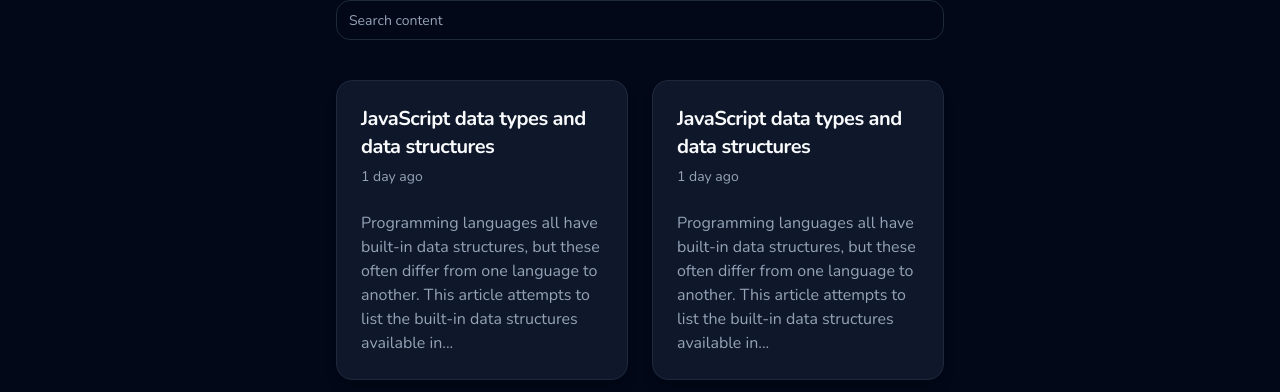
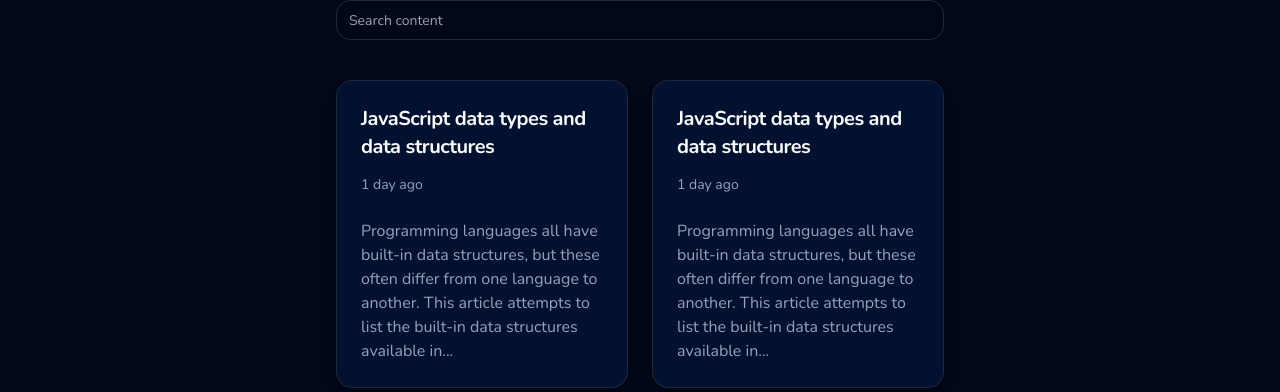
Before and after one commit to lucastenani/github-blog, a React (Vite) app: page / in a window 1280 px wide. Shown: the part 560-952 px from the top of the page. Built offline with nearby package versions, Linux system fonts and the light colour scheme.

Commit message:
style - Improve page styles

```diff
--- a/src/components/ui/card.tsx
+++ b/src/components/ui/card.tsx
@@ -9,7 +9,7 @@ const Card = React.forwardRef<
   <div
     ref={ref}
     className={cn(
-      'rounded-lg border bg-slate-900 text-card-foreground shadow-lg',
+      'rounded-lg border bg-card text-card-foreground shadow-lg',
       className,
     )}
     {...props}
--- a/src/globals.css
+++ b/src/globals.css
@@ -6,7 +6,7 @@
   :root {
     --background: 222.2 84% 4.9%;
     --foreground: 210 40% 98%;
-    --card: 222.2 84% 4.9%;
+    --card: 222.2 88.22% 10.15%;
     --card-foreground: 210 40% 98%;
     --popover: 222.2 84% 4.9%;
     --popover-foreground: 210 40% 98%;
--- a/src/pages/_layouts/app.tsx
+++ b/src/pages/_layouts/app.tsx
@@ -7,11 +7,11 @@ import logoPath from '@/assets/logo.svg'
 export function AppLayout() {
   return (
     <div className="w-screen">
-      <header className="hidden w-full items-center justify-between bg-blue-950 md:flex md:py-8">
+      <header className="hidden w-full items-center bg-blue-950 md:flex md:justify-center md:py-16 lg:justify-between lg:py-8">
         <img
           src={effectPath}
           alt="Effect Image"
-          className="h-auto max-w-full md:max-w-[409px]"
+          className="hidden h-auto max-w-full md:max-w-[409px] lg:flex"
         />
 
         <div className="flex flex-col items-center justify-center gap-3">
@@ -28,11 +28,11 @@ export function AppLayout() {
         <img
           src={effect2Path}
           alt="Effect Image"
-          className="h-auto max-w-full md:max-w-[371]"
+          className="hidden h-auto max-w-full md:max-w-[371] lg:flex"
         />
       </header>
 
-      <main className="container mx-auto w-screen px-4 pb-10 pt-2 md:-mt-16 md:px-4 lg:w-1/2">
+      <main className="container mx-auto w-screen px-4 pb-96 pt-2 md:-mt-10 md:px-4 md:pb-40 lg:-mt-16 lg:w-1/2">
         <Outlet />
       </main>
     </div>
--- a/src/pages/home.tsx
+++ b/src/pages/home.tsx
@@ -29,7 +29,7 @@ export function Home() {
         <section>
           <Card className="flex flex-col md:flex-row md:items-center md:p-4">
             <img
-              className="md:max max-w-lg rounded-t-lg md:h-48 md:max-w-48 md:rounded-lg"
+              className="w-full rounded-t-lg md:h-48 md:max-w-48 md:rounded-lg"
               src="https://avatars.githubusercontent.com/u/75996842?v=4"
               alt="lucastenani profile avatar"
             />
@@ -38,7 +38,7 @@ export function Home() {
                 <CardTitle>Lucas Tenani</CardTitle>
                 <CardDescription>
                   <a
-                    className="flex cursor-pointer items-center gap-1 font-semibold uppercase text-primary hover:opacity-75"
+                    className="flex cursor-pointer items-center gap-1 font-semibold uppercase text-primary hover:underline hover:opacity-75"
                     href="https://github.com/lucastenani"
                     target="_blank"
                     rel="noopener noreferrer"
@@ -91,8 +91,8 @@ export function Home() {
             return (
               <Link key={i} to={'/post/1'}>
                 <Card>
-                  <CardHeader>
-                    <CardTitle className="text-xl">
+                  <CardHeader className="md:flex md:flex-row md:flex-wrap md:justify-between md:gap-2">
+                    <CardTitle className="text-xl md:max-w-xs">
                       JavaScript data types and data structures
                     </CardTitle>
                     <CardDescription>1 day ago</CardDescription>
--- a/src/pages/post.tsx
+++ b/src/pages/post.tsx
@@ -1,11 +1,9 @@
 import {
-  Building,
   CalendarDots,
   CaretLeft,
   ChatCircle,
   GithubLogo,
   Link as LinkIcon,
-  Users,
 } from '@phosphor-icons/react'
 import { Helmet } from 'react-helmet-async'
 import { Link } from 'react-router-dom'
@@ -30,13 +28,13 @@ export function Post() {
               <div className="flex items-center justify-between gap-1">
                 <Link
                   to={'/'}
-                  className="flex cursor-pointer items-center gap-1 font-semibold uppercase text-primary hover:opacity-75"
+                  className="flex cursor-pointer items-center gap-1 font-semibold uppercase text-primary hover:underline hover:opacity-75"
                 >
                   <CaretLeft size={18} />
                   return
                 </Link>
                 <a
-                  className="flex cursor-pointer items-center gap-1 font-semibold uppercase text-primary hover:opacity-75"
+                  className="flex cursor-pointer items-center gap-1 font-semibold uppercase text-primary hover:underline hover:opacity-75"
                   href="https://github.com/lucastenani"
                   target="_blank"
                   rel="noopener noreferrer"
```
